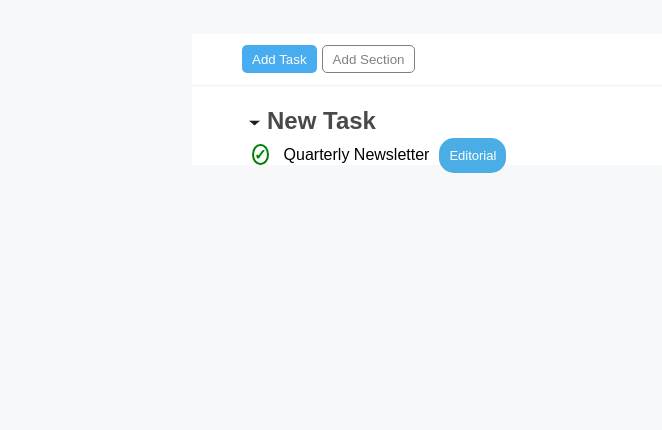
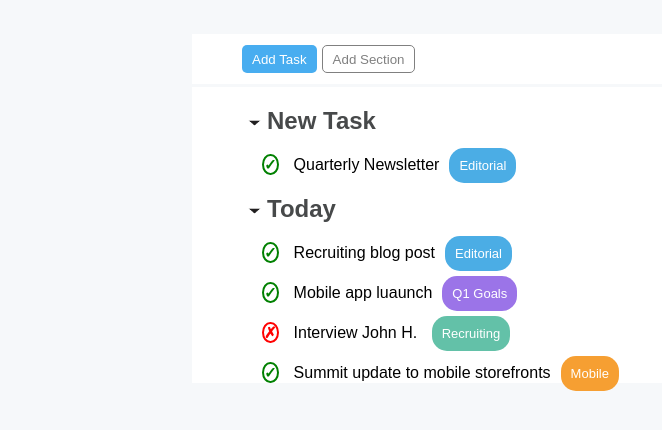
Before and after one commit to SerenaMichetti/html-css-toboolist, a plain HTML site: page index.html in a window 1280 px wide. Shown: the part 66-496 px from the top of the page, without its empty margins (0-662 px from the left). Drawn offline with Linux system fonts and the light colour scheme.

Commit message:
creata tutta la task Today con prima prova di css corrispettivo

```diff
--- a/index.html
+++ b/index.html
@@ -21,11 +21,28 @@
             <button id="add-section">Add Section</button>
         </section>
         <div class="separator"></div>
-      <section class="elements">
-        <div class="title-task"><img src="./img/freccia-giu.jpg"><span class="title-new-task">New Task</span></div>
-        <div class="all-elements"><span class="e-check">&check;</span><span class="e-text">Quarterly Newsletter</span><span class="e-box">Editorial</span></div>
+        <section class="elements">
+            <div class="title-task"><img src="./img/freccia-giu.jpg"><span class="title-new-task">New Task</span></div>
+            <div class="all-elements"><span class="e-check">&check;</span><span class="e-text">Quarterly
+                    Newsletter</span><span class="e-box-blu">Editorial</span></div>
+        </section>
+        <section class="elements">
+            <div class="title-task"><img src="./img/freccia-giu.jpg"><span class="title-new-task">Today</span></div>
+            <div class="all-elements"><span class="e-check">&check;</span><span class="e-text">Recruiting blog
+                    post</span><span class="e-box-blu">Editorial</span></div>
+            <div class="all-elements"><span class="e-check">&check;</span><span class="e-text">Mobile app
+                    luaunch</span><span class="e-box-purple">Q1 Goals</span></div>
+                 <div class="all-elements"><span class="e-cross">&cross;</span><span class="e-text">Interview John H.
+                    </span><span class="e-box-green">Recruiting</span></div>
+            <div class="all-elements"><span class="e-check">&check;</span><span class="e-text">Summit update to mobile storefronts</span><span class="e-box-orange">Mobile</span></div>
 
-      </section>
+
+
+
+
+
+
+        </section>
 
 
     </main>
--- a/style.css
+++ b/style.css
@@ -87,6 +87,7 @@ section {
 .all-elements{
     padding-top: 10px;
     padding-left:10px;
+    margin:10px;
 }
 .e-check{
     color:green;
@@ -97,7 +98,7 @@ section {
    border-radius: 50%;
    line-height: 20px;
 }
-.e-box{
+.e-box-blu{
     background-color:#4bade5;
     margin-left: 10px;
     border-radius: 15px;
@@ -109,3 +110,35 @@ section {
     font-size: medium;
     font-weight: 500;
 }
+.e-box-purple{
+    background-color:#9b74e8;
+    margin-left: 10px;
+    border-radius: 15px;
+    color:white;
+    font-size:small;
+    padding:10px;
+}
+   .e-cross{ color:red;
+    font-weight: bold;
+    font-size:15px;
+    margin-right: 15px;
+   border: 2px solid red;
+   border-radius: 50%;
+   line-height: 20px;
+   }
+   .e-box-green{
+        background-color:#63c1a8;
+    margin-left: 10px;
+    border-radius: 15px;
+    color:white;
+    font-size:small;
+    padding:10px;
+   }
+   .e-box-orange{
+    background-color:#f69f32;
+    margin-left: 10px;
+    border-radius: 15px;
+    color:white;
+    font-size:small;
+    padding:10px;
+   }
```
